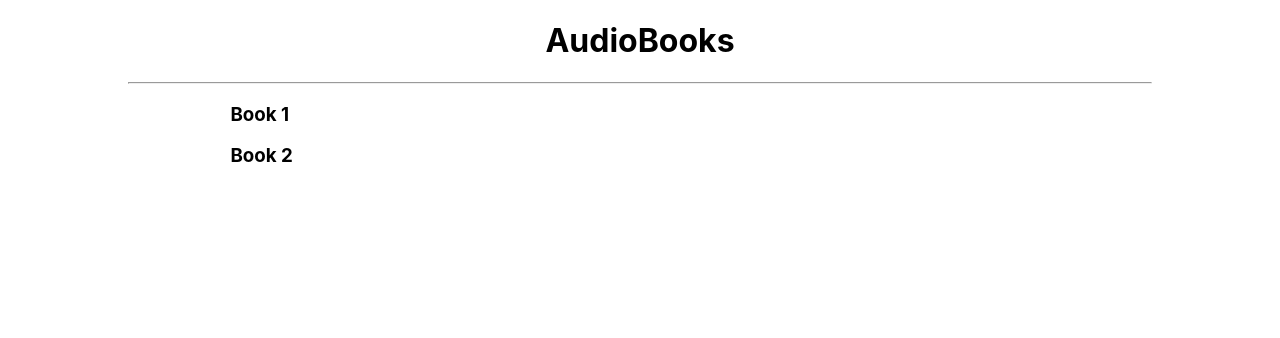
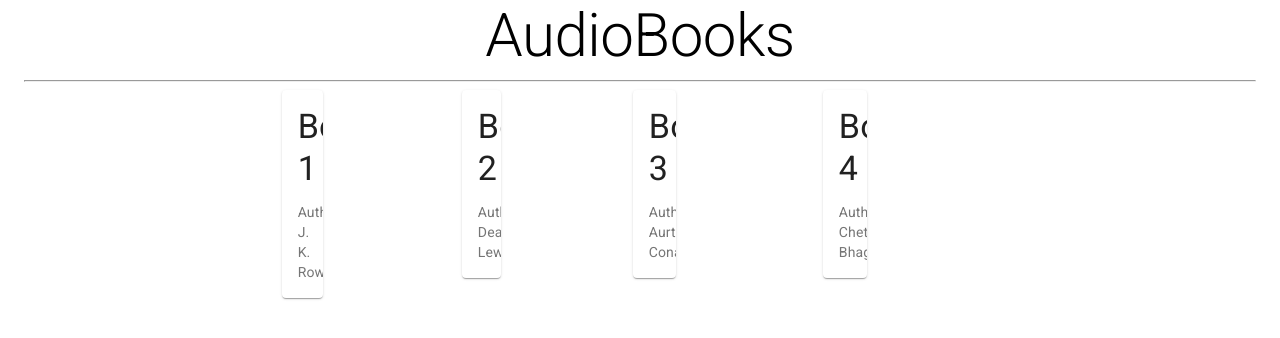
Before and after one commit to Karan9034/loudBook, a Next.js app: page / in a window 1280 px wide. Shown: the top 338 px of the page. Built offline with nearby package versions, Linux system fonts and the light colour scheme.

Commit message:
MUI Grid Added

```diff
--- a/components/Dashboard.js
+++ b/components/Dashboard.js
@@ -1,15 +1,53 @@
 import Link from 'next/link'
+import Typography from '@material-ui/core/Typography'
+import Container from '@material-ui/core/Container'
+import Grid from '@material-ui/core/Grid';
+import Card from '@material-ui/core/Card';
+import CardActionArea from '@material-ui/core/CardActionArea';
+import CardContent from '@material-ui/core/CardContent';
+import { makeStyles } from '@material-ui/core'
+
+const useStyle = makeStyles({
+	root: {
+		width: "25%",
+		maxWidth: "25%",
+		display: 'flex',
+
+	}
+})
 
 const Dashboard = ({books}) => {
+
+	const classes = useStyle()
+
 	return (
-		<div className='container'>
-			{ books.map(book => (
-					<div key={book.id} className="col">
-						<Link href={`/${book.path}`}><a><h3>{book.name}</h3></a></Link>
-					</div>
-				)
-			)}
-		</div>
+		<Grid container spacing={2}>
+			<Grid item xs={12}>
+		        <Grid container justify="center" spacing={2}>
+					{ books.map(book => (
+						<Grid key={book.id} item>
+							<Link href={`/${book.path}`}>
+								<a>
+									<Card className={classes.root}>
+										<CardActionArea>
+											<CardContent>
+									        	<Typography gutterBottom variant="h4" component="h2">
+									            	{book.name}
+									        	</Typography>
+									        	<Typography variant="body2" color="textSecondary" component="p">
+									            	Author: {book.author}
+									          	</Typography>
+									        </CardContent>
+										</CardActionArea>
+									</Card>
+								</a>
+							</Link>
+						</Grid>
+						)
+					)}
+				</Grid>
+			</Grid>
+		</Grid>
 	)
 }
 
--- /dev/null
+++ b/components/Header.js
@@ -0,0 +1,12 @@
+import Head from 'next/head'
+
+const Header = () => {
+	return (
+		<Head>
+			<title>LoudBook</title>
+			<link rel="stylesheet" href="https://fonts.googleapis.com/css?family=Roboto:300,400,500,700&display=swap" />
+		</Head>
+	)
+}
+
+export default Header
--- a/components/Layout.js
+++ b/components/Layout.js
@@ -1,14 +1,17 @@
 import Navbar from './Navbar'
 import Footer from './Footer'
+import Header from './Header'
+import Container from '@material-ui/core/Container'
 
 const Layout = ({ children }) => {
 	return (
-		<div className='container'>
+		<Container>
+			<Header />
 			<Navbar />
 			<hr />
 			{children}
 			<Footer />
-		</div>
+		</Container>
 	)
 }
 
--- a/components/Navbar.js
+++ b/components/Navbar.js
@@ -1,9 +1,18 @@
 import Link from 'next/link'
+import Typography from '@material-ui/core/Typography'
 
 const Navbar = () => {
 	return (
 		<Link href='/'>
-			<a><h1>AudioBooks</h1></a>
+			<a>
+				<Typography
+					variant='h2'
+					component='h1'
+					align='center'
+				>
+				AudioBooks
+				</Typography>
+			</a>
 		</Link>
 	)
 }
--- a/data.js
+++ b/data.js
@@ -3,6 +3,7 @@ var books = [
 		id: 1,
 		path: "book-1",
 		name: "Book 1",
+		author: "J. K. Rowling",
 		chapters: [
 			{
 				id: 1,
@@ -25,6 +26,53 @@ var books = [
 		id: 2,
 		path: "book-2",
 		name: "Book 2",
+		author: "Dean Lewis",
+		chapters: [
+			{
+				id: 1,
+				path: "1",
+				name: "Chapter 1"
+			},
+			{
+				id: 2,
+				path: "2",
+				name: "Chapter 2"
+			},
+			{
+				id: 3,
+				path: "3",
+				name: "Chapter 3"
+			},
+		]
+	},
+	{
+		id: 3,
+		path: "book-3",
+		name: "Book 3",
+		author: "Aurthur Conan",
+		chapters: [
+			{
+				id: 1,
+				path: "1",
+				name: "Chapter 1"
+			},
+			{
+				id: 2,
+				path: "2",
+				name: "Chapter 2"
+			},
+			{
+				id: 3,
+				path: "3",
+				name: "Chapter 3"
+			},
+		]
+	},
+	{
+		id: 4,
+		path: "book-4",
+		name: "Book 4",
+		author: "Chetan Bhagat",
 		chapters: [
 			{
 				id: 1,
--- a/package.json
+++ b/package.json
@@ -15,9 +15,12 @@
   "license": "MIT",
   "homepage": "https://karan9034.github.io/loudBook",
   "dependencies": {
+    "@material-ui/core": "^4.11.3",
     "next": "10.1.3",
     "react": "17.0.2",
     "react-dom": "17.0.2"
   },
-  "devDependencies": {}
+  "devDependencies": {
+    "babel-plugin-styled-components": "^1.12.0"
+  }
 }
--- a/styles/globals.css
+++ b/styles/globals.css
@@ -14,16 +14,3 @@ a {
 * {
   box-sizing: border-box;
 }
-
-.container{
-	width: 80%;
-	margin-left: 10%;
-	margin-right: 10%;
-}
-.container h1{
-	text-align: center;
-}
-
-li{
-  text-decoration: none;
-}
```
Also changed, not shown: .babelrc (added), 1 other file (tests, documents, lock files or other folders).
